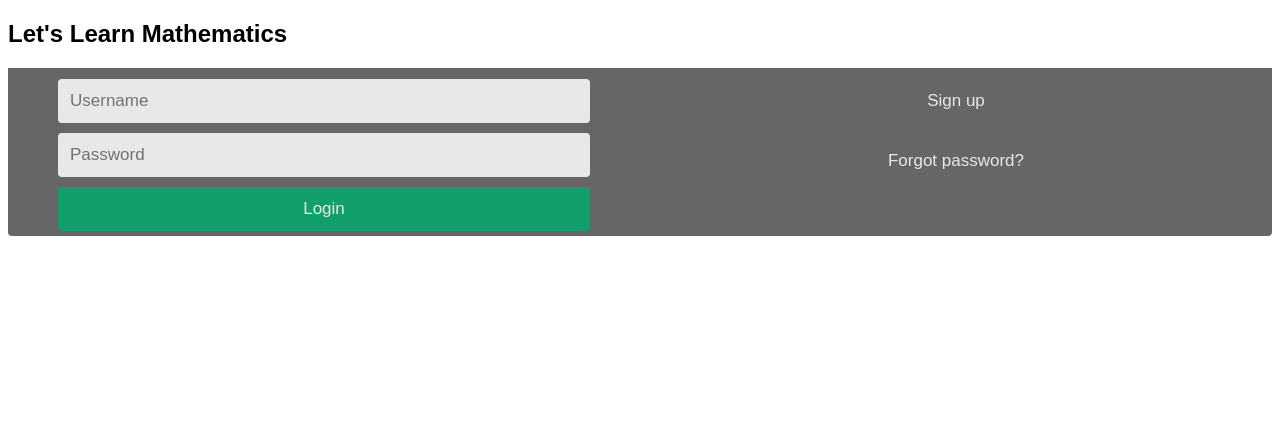
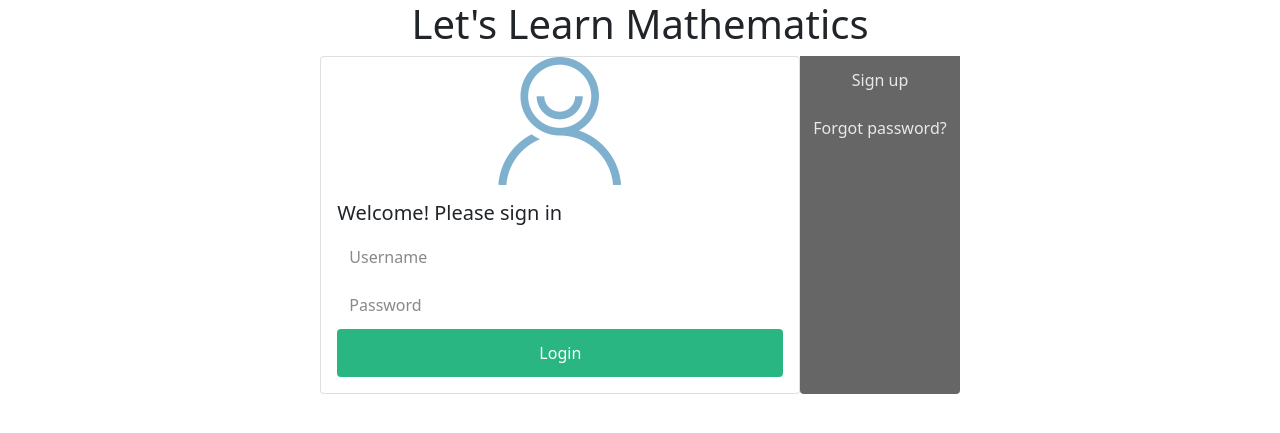
Before and after one commit to kingyeet9048/math-tutor, a PHP site: page / in a window 1280 px wide. Shown: the top 433 px of the page. Run offline with PHP 8.4, Linux system fonts and the light colour scheme; some libraries are stand-ins or nearby versions.

Commit message:
login changes and rewording

```diff
--- a/index.php
+++ b/index.php
@@ -1,36 +1,32 @@
 <!DOCTYPE html>
 <html>
-  <head>
-    <meta name="viewport" content="width=device-width, initial-scale=1">
-    <link rel="stylesheet" href="MathTutor.css">
-  </head>
+  <?php include('pages/components/head.php'); ?>
   <body>
-
-<h2> Let's Learn Mathematics </h2>
-
-      <div class="col">
-        <div class="hide-md-lg">
-        </div>
-
+    <h1 class="text-center"> Let's Learn Mathematics </h1>
+    <div class="row mb-3">
+      <div class="col d-flex justify-content-center">
+        <div class="card" style="width: 30rem;">
+          <img src="img/lock.png" width="128px" height="128px" class="rounded mx-auto d-block" alt="Lock">
+          <div class="card-body">
+              <h5 class="card-title">Welcome! Please sign in</h5>
+              <form>
                 <input type="text" name="username" placeholder="Username" required>
                 <input type="password" name="password" placeholder="Password" required>
                 <input type="submit" value="Login">
-      </div>
-
-    </div>
               </form>
             </div>
-
+        </div>
         <div class="bottom-container">
-  <div class="row">
-    <div class="col">
+          <div class="">
+            <div class="">
               <a href="#" style="color:white" class="btn">Sign up</a>
             </div>
-    <div class="col">
+            <div class="">
               <a href="#" style="color:white" class="btn">Forgot password?</a>
             </div>
           </div>
         </div>
-
+      </div>
+    </div>
   </body>
 </html>
--- a/pages/components/head.php
+++ b/pages/components/head.php
@@ -4,6 +4,7 @@
     <meta name="viewport" content="width=device-width,initial-scale=1">
     <link rel="stylesheet" href="../styling/pages.css">
     <link rel="stylesheet" href="styling/pages.css">
+    <link rel="stylesheet" href="styling/MathTutor.css">
     <script src="../javascript/helper_functions.js"></script>
     <script src="javascript/helper_functions.js"></script>
     <link href="https://maxcdn.bootstrapcdn.com/font-awesome/4.7.0/css/font-awesome.min.css" rel="stylesheet"/>
--- a/pages/course_teaching.php
+++ b/pages/course_teaching.php
@@ -41,8 +41,9 @@
                         <div class="card-body">
                             <h5 class="card-title">Welcome to the Course Teaching Section Educators</h5>
                             <p class="card-text">
-                                Below are options to modify or add a class to teach. We are still a startup, so each teacher may
-                                on each one course.
+                                Below are options to modify or add a class to teach. Due to our current budget,
+                                we cannot allow teachers to be assigned to more than one course at time. We applogize for
+                                the inconvienance this may bring.
                             </p>
                         </div>
                     </div>
```
Also changed, not shown: img/lock.png (added), styling/MathTutor.css (renamed from MathTutor.css). Lines whose indentation alone changed are shown as unchanged.
